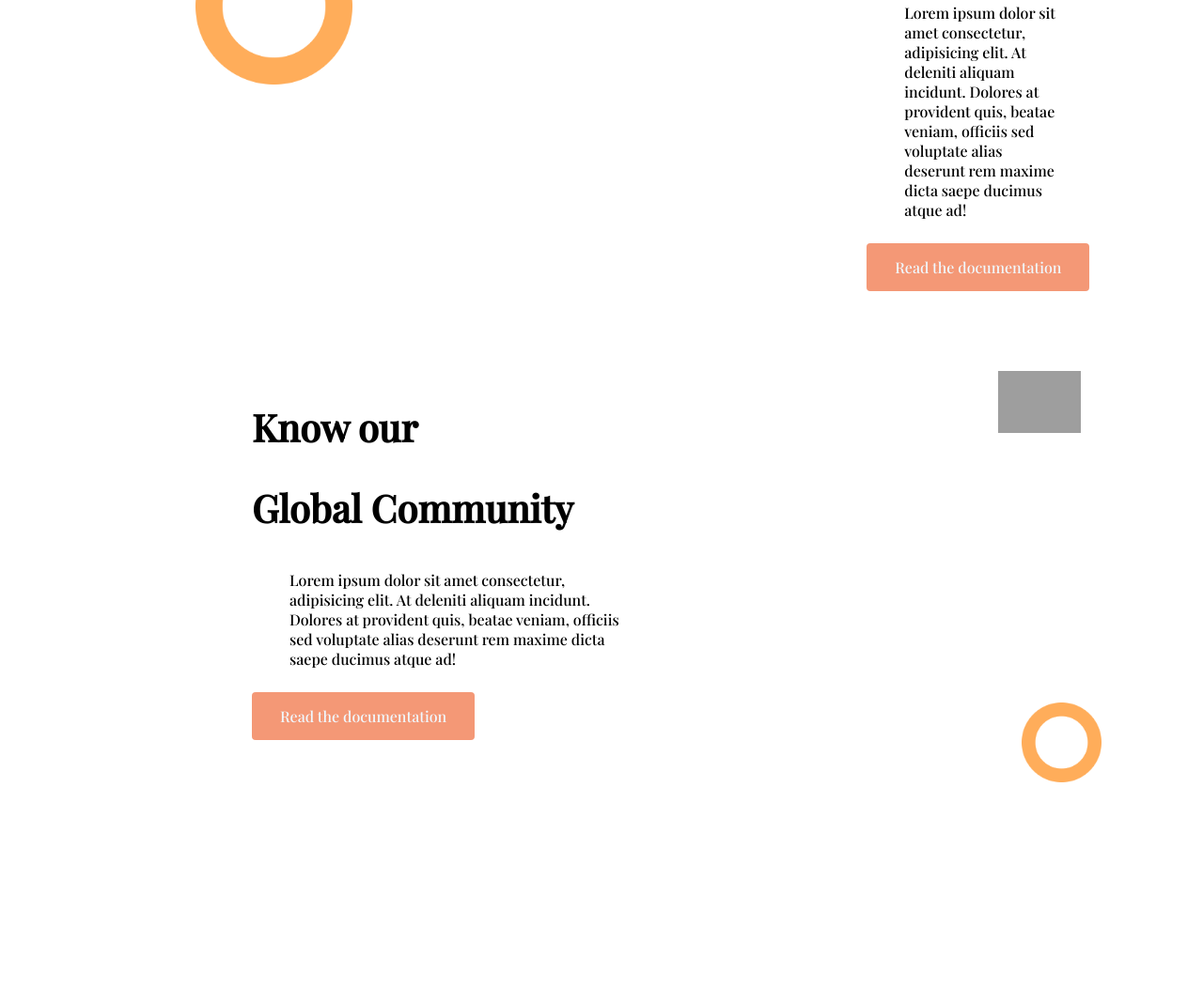
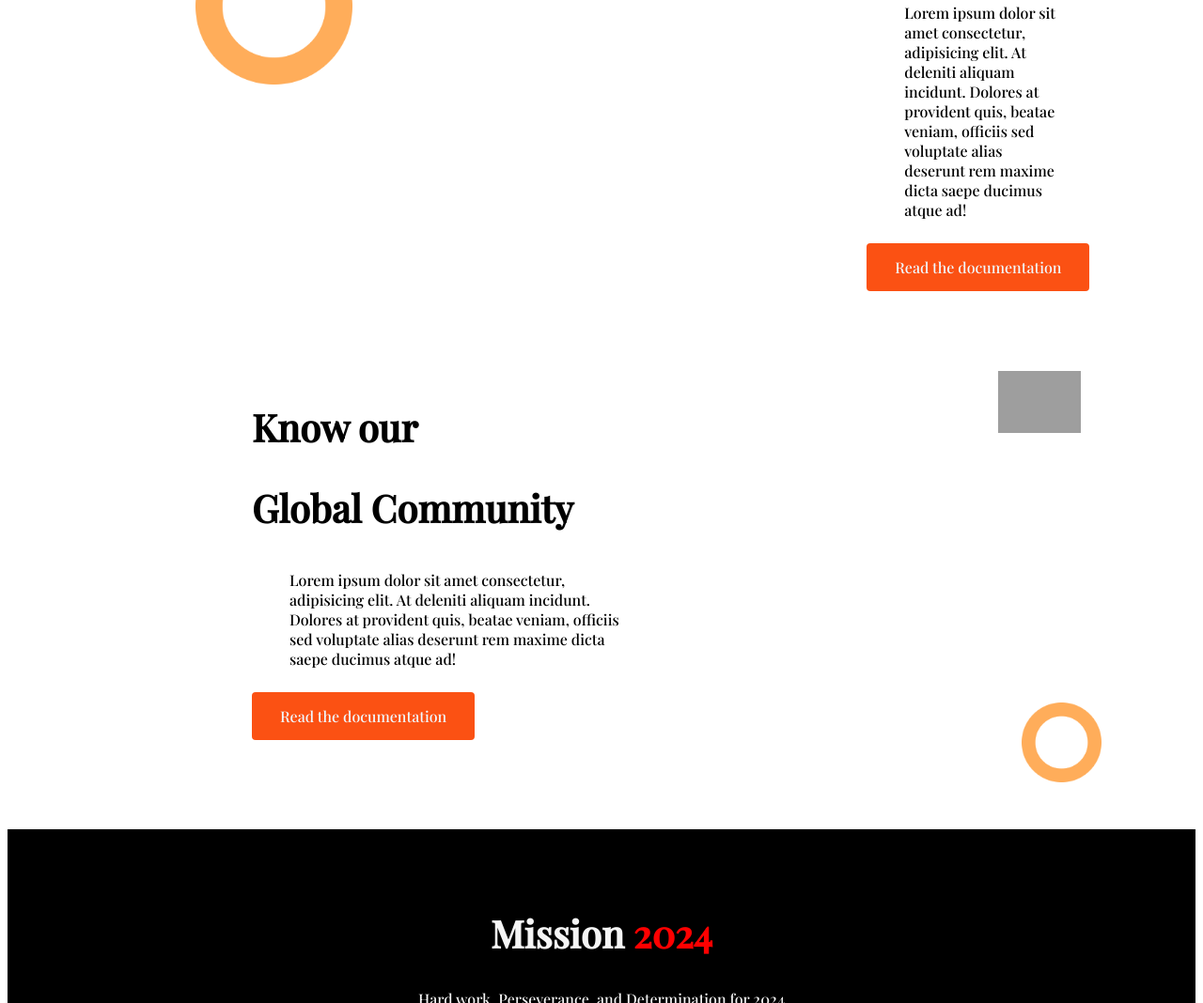
Before and after one commit to MrMicawberthechanger/Mission-2024, a plain HTML site: page index.html in a window 1280 px wide. Shown: the part 1732-2800 px from the top of the page at 94% size. Before the commit the page ends 2573 px from the top, so only its background shows below. Drawn offline with nearby package versions, Linux system fonts and the light colour scheme; grey boxes are pictures that could not be loaded.

Commit message:
footer-completed

```diff
--- a/index.html
+++ b/index.html
@@ -127,7 +127,12 @@
         </div>
     </section>
 
-
+    <footer class="footer">
+        <h2 style="font-size: 40px;">
+            Mission <span style="color: red;">2024</span>
+        </h2>
+        <p>Hard work, Perseverance, and Determination for 2024</p>
+    </footer>
 
 
 
--- a/style.css
+++ b/style.css
@@ -31,7 +31,7 @@ body {
 
 .Exp-btn {
     text-decoration: none;
-    background-color: rgb(244, 152, 118);
+    background-color: rgb(251, 81, 19);
     padding: 15px 30px;
     border-radius: 4px;
     color: aliceblue;
@@ -96,3 +96,11 @@ body {
     background-position-x: 100%;
     background-position-y: 100%;
 }
+
+.footer {
+    background-color: black;
+    color: whitesmoke;
+    text-align: center;
+    padding: 50px;
+    margin-top: 50px;
+}
```
